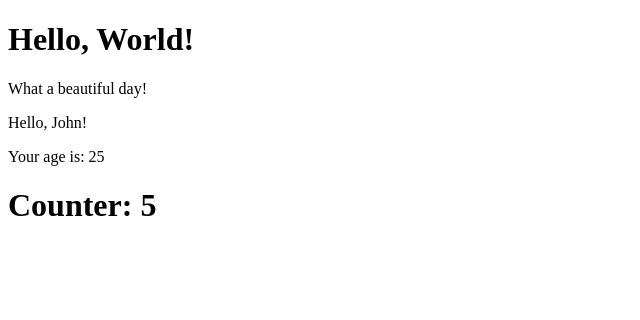
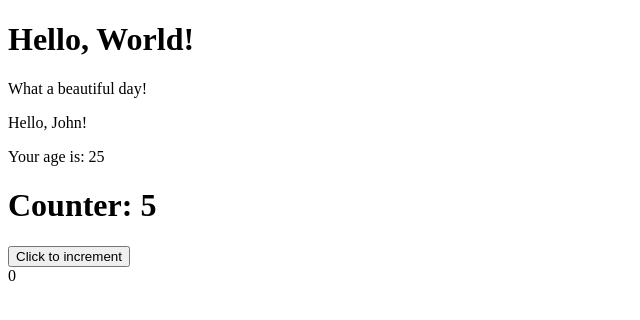
Before and after one commit to pincopops/react-exercises, a React (Create React App) app: page / in a window 1280 px wide. Shown: the top 320 px of the page, without its empty margins (0-640 px from the left). Built offline with nearby package versions, Linux system fonts and the light colour scheme.

Commit message:
Completamento events-01.

```diff
--- a/src/App.js
+++ b/src/App.js
@@ -2,6 +2,7 @@ import React from 'react';
 import { Hello } from './Hello';
 import { Welcome } from './Welcome';
 import { Counter } from './Counter';
+import { ClickCounter } from './ClickCounter';
 
 export class App extends React.Component{
     render(){
@@ -9,6 +10,7 @@ export class App extends React.Component{
                 <Hello />
                 <Welcome name='John' age='25' />
                 <Counter initialStateValue={0} incrementedBy={1} updateTime={1000} />
+                <ClickCounter />
             </div>
     }
 }
--- /dev/null
+++ b/src/ClickCounter.js
@@ -0,0 +1,32 @@
+import React from 'react';
+
+//Create a ClickCounter class component that increments a counter every time a user clicks on a button. Render both the current value of the counter and the button within the ClickCounter component.
+
+export class ClickCounter extends React.Component{
+
+    state = {
+        count: this.props.initialStateValue,
+    }
+
+    handleCounterClick = () => {
+        this.setState((state) => {
+            return{
+                count: state.count + this.props.incrementedBy,
+            }
+        })
+
+    }
+
+    render(){
+        return <div>
+            <button onClick={this.handleCounterClick}>Click to increment</button>
+            <div>{this.state.count}</div>
+        </div>
+    }
+}
+
+ClickCounter.defaultProps = {
+    initialStateValue: 0,
+    incrementedBy: 1,
+
+}
```
